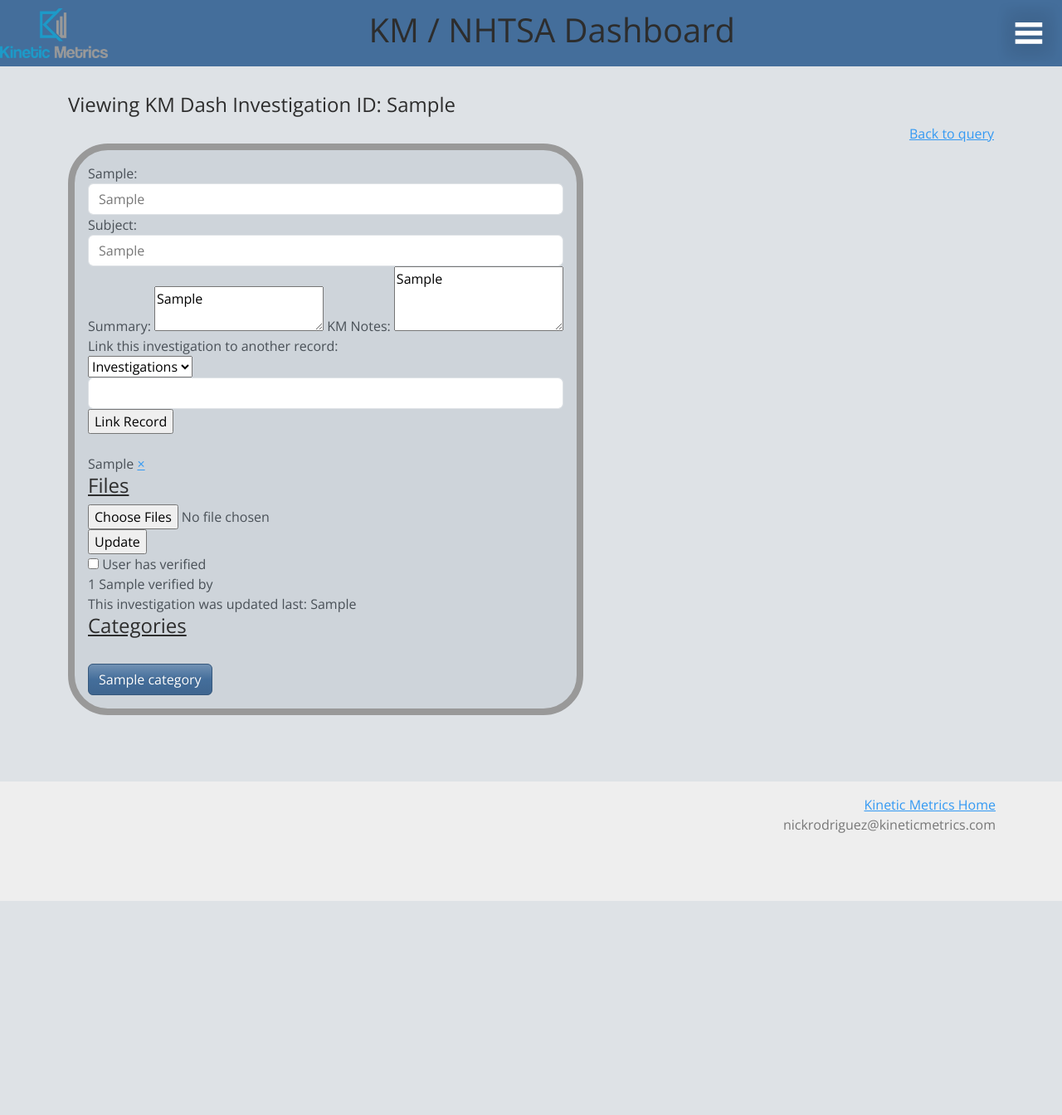
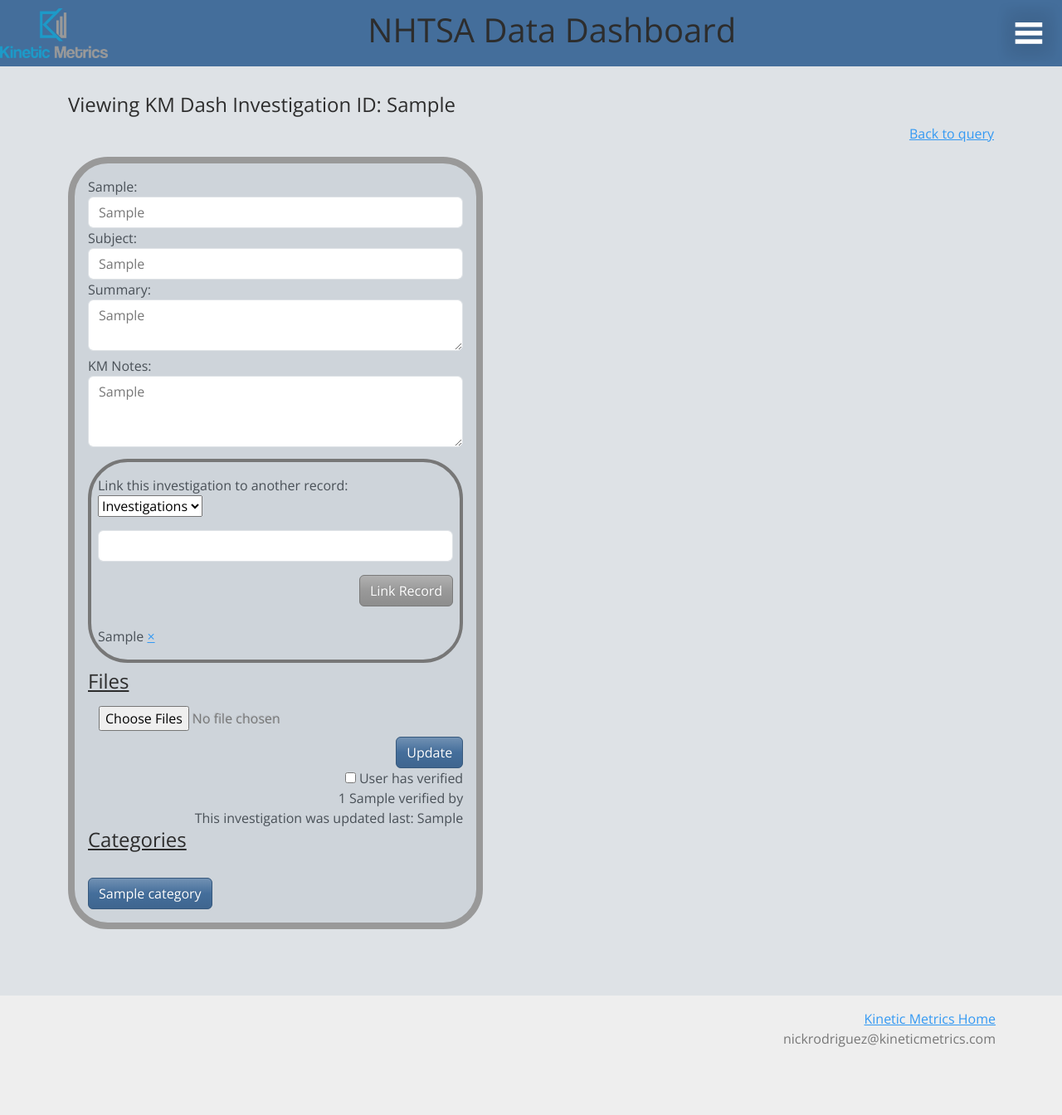
Before and after one commit to costa-rica/kmdashboard03, a Flask app: template app_package/templates/main/dashboard_inv.html in a window 1280 px wide. Shown: the whole page at 83% size. Before the commit the page ends 1086 px from the top, so only its background shows below. Run offline with Flask 3, Linux system fonts and the light colour scheme; the template is opened without the code that fills it: values that come from a table or form of the project are taken from there, most other values are stand-ins (such as "Sample title", 1, 10 or a date in 2020); parts of the project's set-up code (start-up, migrations or seed data) failed here and were passed over; some libraries are stand-ins or nearby versions.

Commit message:
investigations search and dash pages looking good for now; next: make same changes to recalls

```diff
--- a/app_package/static/scss/_search.scss
+++ /dev/null
@@ -1,172 +0,0 @@
-/* Search Investigaitons Page */
-.search_investigations_page {
-  .search {
-    // width: 100%;
-    // padding: 1rem 0rem;
-  }
-
-  .rows_search_form {
-    // display: flex;
-    // flex-wrap: wrap;
-    width:100%;
-  }
-
-  .search_item_group {
-    padding: 0.5rem 0rem;
-    align-items: center; /* Align items vertically in the middle */
-  }
-  .search_item_group_first_row_label{
-    // background-color: olivedrab;
-    width: 100%;
-  }
-  .search_item_group_second_row{
-    display:flex;
-    // background-color: pink;
-    // flex-wrap: nowrap;
-    width:100%;
-  }
-  .search_item_group_sub_min{
-
-  }
-  .lower_label{
-
-  }
-
-  .text_search_form{
-    // flex-grow: 1;
-    flex: 1 1 auto; /* Updated flex property */
-  }
-
-
-  .search_checkbox {
-
-  }
-  .radio_div {
-    font-size: small;
-  }
-
-
-  .search_buttons_group {
-    // width: 100%;
-    // padding-bottom: 1rem;
-  }
-  .search_buttons_group_sub {
-    // width: 100%;
-    // display: flex;
-    // justify-content: end;
-    // flex-wrap: wrap;
-    // padding: 1rem;
-  }
-  .btn_width {
-    // width: 10rem;
-  }
-
-}
-
-/* Dashboard Investigations */
-.dashboard_investigations_page {
-  .dashboard {
-    display: flex;
-    flex-wrap: wrap;
-  }
-
-  .title_and_stuff {
-    padding-top: 2rem;
-  }
-
-  // .title_for_this_investigation {
-  //   padding-top:2rem;
-  // }
-  .investigation_entry_top {
-    width: 100%;
-  }
-
-}
-
-
-
-@media screen and (min-width: 768px) {
-/* Search Investigaitons Page */
-.search_investigations_page {
-
-
-
-
-
-
-
-
-
-
-
-  // .search {
-  //   width: 100%;
-  //   padding: 1rem 0rem;
-  // }
-
-  // .rows_search_form {
-  //   display: flex;
-  //   flex-wrap: wrap;
-  // }
-
-  // .search_item_group {
-  //   padding: 0.5rem 0rem;
-  //   align-items: center; /* Align items vertically in the middle */
-  // }
-  .text_search_form{
-    // flex-grow: 1;
-    flex: 1 1 auto; /* Updated flex property */
-  }
-  .search_item_group_second_row{
-    // display:flex;
-    // background-color: pink;
-    flex-wrap: nowrap;
-    // width:100%;
-  }
-  // .search_item_group_sub_min{
-  //   flex: 0 0 auto;
-  // }
-  // .lower_label{
-  //   margin-bottom: -0.5rem;
-  // }
-
-  // .text_search_form{
-  //   // flex-grow: 1;
-  //   flex: 1 1 auto; /* Updated flex property */
-  // }
-
-
-  // .search_checkbox {
-  //   width: 100%;
-  //   display: flex;
-  //   justify-content: end;
-  // }
-  // .radio_div {
-  //   // width: fit-content;
-  //   // background-color: lightblue;
-  //   // padding: 5px;
-  //   // margin-bottom: 5px;
-  //   font-size: small;
-  // }
-
-  // // .radio_div:last-child {
-  // //   margin-bottom: 0;
-  // // }
-
-  // .search_buttons_group {
-  //   width: 100%;
-  //   padding-bottom: 1rem;
-  // }
-  // .search_buttons_group_sub {
-  //   width: 100%;
-  //   display: flex;
-  //   justify-content: end;
-  //   flex-wrap: wrap;
-  //   padding: 1rem;
-  // }
-  // .btn_width {
-  //   width: 10rem;
-  // }
-
-}
-}
--- /dev/null
+++ b/app_package/static/scss/_search_and_dash.scss
@@ -0,0 +1,110 @@
+/* Search Investigaitons Page */
+.search_investigations_page {
+
+
+  .rows_search_form {
+    // display: flex;
+    // flex-wrap: wrap;
+    width:100%;
+  }
+
+  .search_item_group {
+    padding: 0.5rem 0rem;
+    align-items: center; /* Align items vertically in the middle */
+  }
+  .search_item_group_first_row_label{
+    // background-color: olivedrab;
+    width: 100%;
+  }
+  .search_item_group_second_row{
+    display:flex;
+    // background-color: pink;
+    // flex-wrap: nowrap;
+    width:100%;
+  }
+
+
+  .text_search_form{
+    // flex-grow: 1;
+    flex: 1 1 auto; /* Updated flex property */
+  }
+
+
+
+  .radio_div {
+    font-size: small;
+  }
+
+
+
+}
+
+/* Dashboard Investigations */
+.dashboard_investigations_page {
+  .dashboard {
+    display: flex;
+    flex-wrap: wrap;
+  }
+
+  .title_and_stuff {
+    padding-top: 2rem;
+    padding-bottom: 1rem;
+  }
+
+  // .title_for_this_investigation {
+  //   padding-top:2rem;
+  // }
+  .investigation_entry_top {
+    width: 100%;
+  }
+
+  .inv_summary, .inv_km_notes{
+    width:100%;
+  }
+  // .inv_summary_textarea{
+  //   width:100%;
+  // }
+  .link_records_div_super{
+    padding: 0.5rem 0;
+  }
+  .link_records_div{
+    padding: 1rem 0.5rem;
+    border: 1px solid var(--bs-gray-600);
+    border-width: .25em;
+    border-radius: 3rem;
+
+  }
+  .link_record_btn_div{
+    text-align: end;
+  }
+  .text_input_links{
+    padding: 1rem 0;
+  }
+  .inv_update{
+    text-align: end;
+  }
+
+}
+
+
+
+@media screen and (min-width: 768px) {
+/* Search Investigaitons Page */
+.search_investigations_page {
+
+
+
+  .text_search_form{
+    // flex-grow: 1;
+    flex: 1 1 auto; /* Updated flex property */
+  }
+  .search_item_group_second_row{
+    // display:flex;
+    // background-color: pink;
+    flex-wrap: nowrap;
+    // width:100%;
+  }
+
+
+}
+}
--- a/app_package/static/scss/main.scss
+++ b/app_package/static/scss/main.scss
@@ -1,6 +1,6 @@
 @use "custom";
 @use "navbar";
-@use "search";
+@use "search_and_dash";
 
 :root {
   --nav-height: 123px;
--- a/app_package/templates/_layout.html
+++ b/app_package/templates/_layout.html
@@ -32,7 +32,7 @@
 
 
           <div class="page_title_large">
-            <h1>KM / NHTSA Dashboard </h1>
+            <h1>NHTSA Data Dashboard </h1>
           </div><!-- page_title -->
 
 
--- a/app_package/templates/main/dashboard_inv.html
+++ b/app_package/templates/main/dashboard_inv.html
@@ -19,7 +19,7 @@
                     href="{{ url_for('bp_investigations.search_investigations', query_file_name='current_query_inv.txt') }}">Back
                     to query</a>
                 </div>
-            </div>
+            </div><!-- title_and_stuff -->
 
             <div class="std_framing">
 
@@ -62,24 +62,26 @@
 
                 <label class="inv_summary">
                     Summary:
-                    <textarea class="" name="inv_summary_textarea form-control" row=3 readonly
+                    <textarea class="form-control" name="inv_summary_textarea" row=3 readonly
                         form="form_investigations_dash">{{ dash_inv_list[10] }}</textarea>
                 </label>
                 {% if dash_inv_list[14] %}
                 <label class="inv_summary">
                     Assigned Categories:
-                    <textarea class="" name="inv_summary_textarea form-control" row=3 readonly
+                    <textarea class="form-control" name="inv_summary_textarea " row=3 readonly
                         form="form_investigations_dash">{{ str(dash_inv_list[14])[1:-1] }}</textarea>
                 </label>
                 {% endif %}
 
                 <label class="inv_km_notes">
                     KM Notes:
-                    <textarea class="" name="inv_km_notes form-control" rows=3
+                    <textarea class="form-control" name="inv_km_notes form-control" rows=3
                         form="form_investigations_dash">{{ dash_inv_list[11] }}</textarea>
                 </label>
 
 
+
+                <div class="link_records_div_super">
 
 
                 <div class="link_records_div">
@@ -87,7 +89,7 @@
                         Link this investigation to another record:<br />
                         {{ inv_form.record_type }}<br />
 
-                        <div class="">
+                        <div class="text_input_links">
                             <input type="text" class="text_input_wide form-control" name="records_list"
                                 list="records_list3_list" form="form_investigations_dash">
                             <datalist id="records_list3_list">
@@ -96,9 +98,11 @@
                                 {% endfor %}
                             </datalist>
                         </div>
+                        <div class="link_record_btn_div">
+                            <input type="submit" class="btn btn-secondary" name="link_record"
+                            value="Link Record" form="form_investigations_dash">
+                        </div>
 
-                        <input type="submit" class="update_inv link_record_button" name="link_record"
-                            value="Link Record" form="form_investigations_dash">
 
                     </div>
                     <br />
@@ -118,7 +122,8 @@
                         {% endfor %}
                     </div>
 
-                </div>
+                </div><!-- link_records_div -->
+            </div>
             </div>
 
 
@@ -143,7 +148,7 @@
 
                     <div class="file_input">
                         <input type="file" name="investigation_file" accept=".pdf, .doc, .docx" multiple
-                            form="form_investigations_dash">
+                            form="form_investigations_dash" class="btn">
                     </div>
                 </div>
 
@@ -153,7 +158,7 @@
                     {% if inv_id_for_dash =='no investigations found' %}
                     No record to update
                     {% else %}
-                    <input type="submit" class="update_inv" name="update_inv" value="Update">
+                    <input type="submit" class="btn btn-primary" name="update_inv" value="Update">
 
                     <div class="verify_box_and_label">
                         <input type="checkbox" class="unique_name_checkbox" name="verified_by_user"
```
Also changed, not shown: app_package/static/css/main.css, 1 other file.
